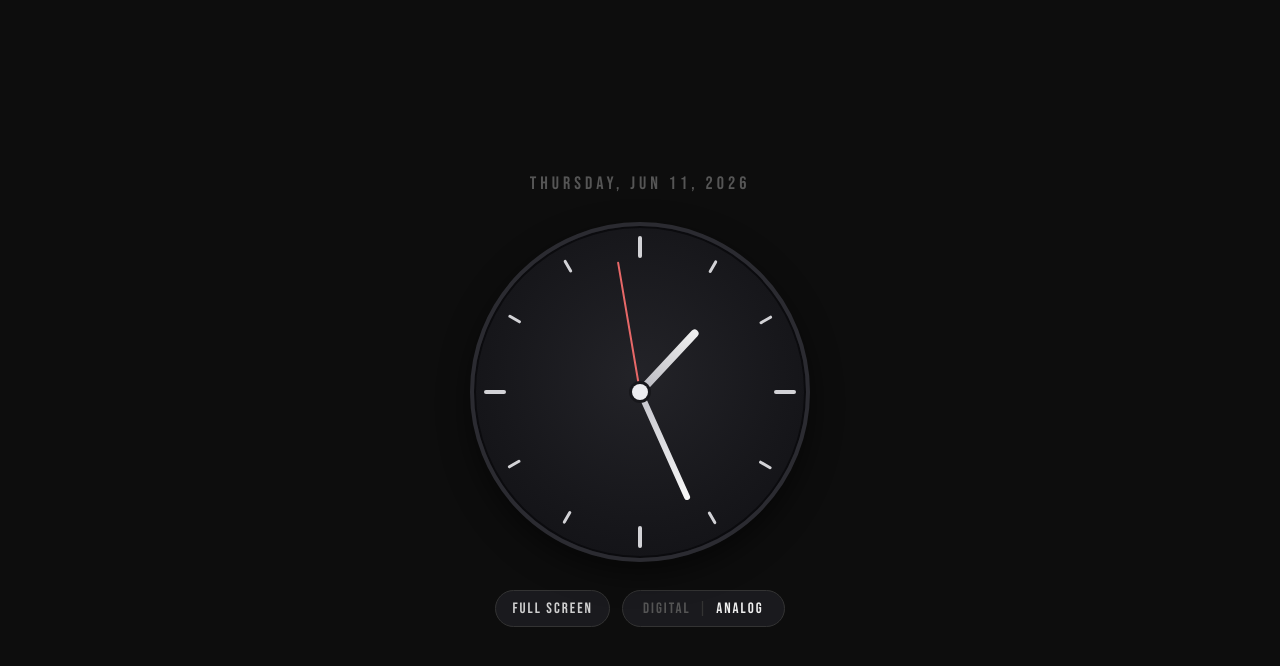
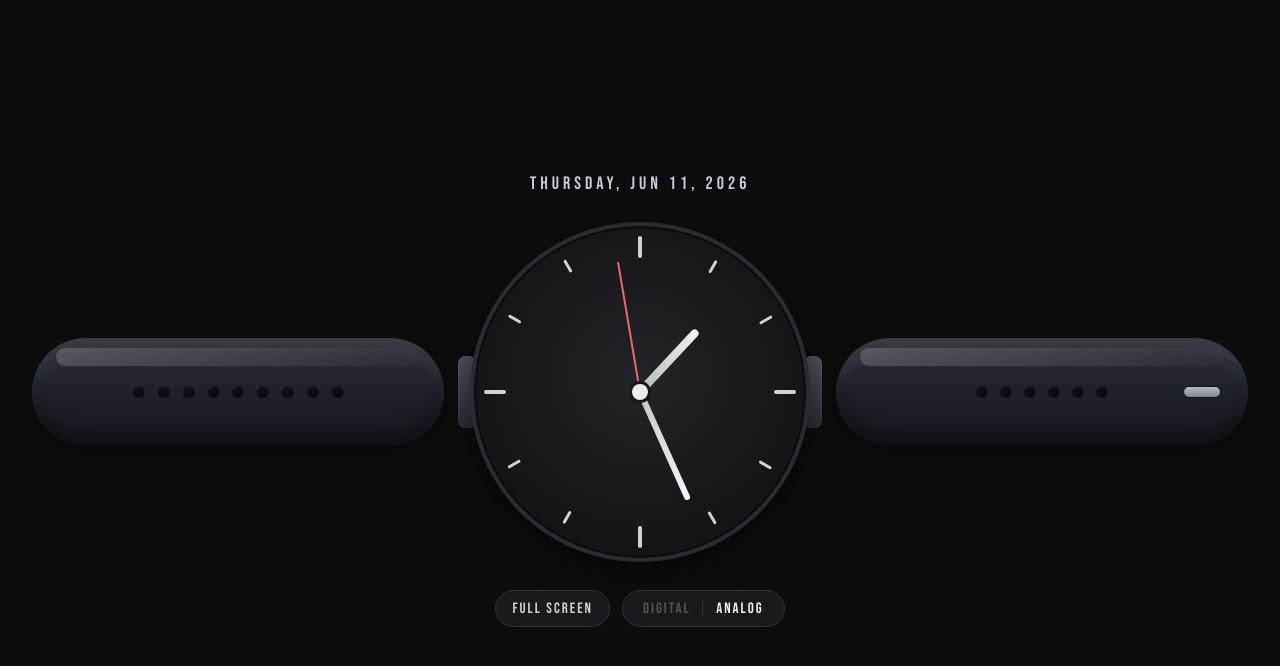
Before and after one commit to guruvayurappan-m-17444/flipper-clock, a React (Create React App) app in the folder react-app/: page / in a window 1280 px wide. Both pictures are taken after a click on the button "Toggle clock mode". Shown: the top 666 px of the page. Built offline with nearby package versions, Linux system fonts and the light colour scheme.

Commit message:
Refactor analog clock component with improved structure and styling for better visual appeal

```diff
--- a/react-app/src/FlipClock.css
+++ b/react-app/src/FlipClock.css
@@ -13,7 +13,8 @@
   font-family: 'Bebas Neue', 'Arial Narrow', sans-serif;
   font-size: 18px;
   letter-spacing: 4px;
-  color: #555;
+  color: #c6ccd6;
+  text-shadow: 0 1px 2px rgba(0, 0, 0, 0.45);
   text-transform: uppercase;
 }
 
@@ -44,6 +45,91 @@
 }
 
 /* ─── Analog Clock ────────────────────────────────────────── */
+
+.analog-watch-scene {
+  width: min(95vw, 1250px);
+  display: flex;
+  align-items: center;
+  justify-content: center;
+  gap: clamp(10px, 2vw, 26px);
+}
+
+.analog-clock-shell {
+  position: relative;
+  z-index: 2;
+}
+
+.watch-lug {
+  position: absolute;
+  top: 50%;
+  width: 18px;
+  height: 72px;
+  margin-top: -36px;
+  border-radius: 8px;
+  background: linear-gradient(180deg, #4e515c 0%, #2b2e37 100%);
+  box-shadow: inset 0 0 0 1px rgba(255, 255, 255, 0.08);
+}
+
+.lug-left {
+  left: -12px;
+}
+
+.lug-right {
+  right: -12px;
+}
+
+.watch-strap {
+  position: relative;
+  flex: 1 1 0;
+  height: 108px;
+  min-width: 110px;
+  border-radius: 58px;
+  background: linear-gradient(180deg, #2f323a 0%, #1f222a 48%, #171920 100%);
+  box-shadow: inset 0 10px 16px rgba(255, 255, 255, 0.07), inset 0 -12px 16px rgba(0, 0, 0, 0.38), 0 8px 20px rgba(0, 0, 0, 0.26);
+  overflow: hidden;
+}
+
+.strap-highlight {
+  position: absolute;
+  inset: 10px 24px auto;
+  height: 18px;
+  border-radius: 18px;
+  background: linear-gradient(90deg, rgba(255, 255, 255, 0.18), rgba(255, 255, 255, 0.02));
+}
+
+.strap-hole-row {
+  position: absolute;
+  left: 50%;
+  top: 50%;
+  transform: translate(-50%, -50%);
+  display: flex;
+  gap: clamp(10px, 1vw, 14px);
+  align-items: center;
+}
+
+.strap-hole {
+  width: 12px;
+  height: 12px;
+  border-radius: 50%;
+  background: radial-gradient(circle at 40% 40%, #0f1116 0%, #08090d 76%);
+  box-shadow: inset 0 1px 1px rgba(255, 255, 255, 0.08);
+}
+
+.strap-right .strap-hole-row {
+  gap: 12px;
+}
+
+.strap-pin {
+  position: absolute;
+  right: 28px;
+  top: 50%;
+  width: 36px;
+  height: 10px;
+  margin-top: -5px;
+  border-radius: 10px;
+  background: linear-gradient(180deg, #b6bcc7 0%, #7f8794 100%);
+  box-shadow: 0 0 0 1px rgba(0, 0, 0, 0.35);
+}
 
 .analog-clock {
   position: relative;
@@ -370,20 +456,76 @@
   }
 
   .analog-clock {
-    width: 280px;
-    height: 280px;
+    width: 244px;
+    height: 244px;
+  }
+
+  .analog-watch-scene {
+    width: 100%;
+    gap: 6px;
+  }
+
+  .watch-strap {
+    height: 72px;
+    min-width: 42px;
+    border-radius: 38px;
+  }
+
+  .strap-highlight {
+    inset: 8px 12px auto;
+    height: 12px;
+  }
+
+  .strap-hole-row {
+    gap: 7px;
+  }
+
+  .strap-hole {
+    width: 8px;
+    height: 8px;
+  }
+
+  .strap-pin {
+    width: 24px;
+    height: 8px;
+    margin-top: -4px;
+    right: 12px;
+  }
+
+  .watch-lug {
+    width: 12px;
+    height: 54px;
+    margin-top: -27px;
+  }
+
+  .lug-left {
+    left: -8px;
+  }
+
+  .lug-right {
+    right: -8px;
   }
 
   .hour-hand {
-    height: 70px;
+    height: 58px;
   }
 
   .minute-hand {
-    height: 98px;
+    height: 82px;
   }
 
   .second-hand {
-    height: 110px;
+    height: 92px;
+  }
+
+  .major-mark::before {
+    height: 17px;
+    margin-top: -112px;
+  }
+
+  .minor-mark::before {
+    height: 11px;
+    margin-top: -108px;
   }
 
   .clock-date {
--- a/react-app/src/FlipClock.js
+++ b/react-app/src/FlipClock.js
@@ -114,6 +114,20 @@ export default function FlipClock() {
           )}
         </div>
       ) : (
+        <div className="analog-watch-scene">
+          <div className="watch-strap strap-left" aria-hidden="true">
+            <div className="strap-highlight" />
+            <div className="strap-hole-row">
+              {Array.from({ length: 9 }).map((_, i) => (
+                <span key={`left-hole-${i}`} className="strap-hole" />
+              ))}
+            </div>
+          </div>
+
+          <div className="analog-clock-shell">
+            <span className="watch-lug lug-left" aria-hidden="true" />
+            <span className="watch-lug lug-right" aria-hidden="true" />
+
             <div className="analog-clock" role="img" aria-label="Analog clock with smooth moving hands">
               <div className="analog-marks" aria-hidden="true">
                 {Array.from({ length: 12 }).map((_, index) => (
@@ -139,6 +153,18 @@ export default function FlipClock() {
               />
 
               <div className="analog-center-dot" />
+            </div>
+          </div>
+
+          <div className="watch-strap strap-right" aria-hidden="true">
+            <div className="strap-highlight" />
+            <div className="strap-hole-row">
+              {Array.from({ length: 6 }).map((_, i) => (
+                <span key={`right-hole-${i}`} className="strap-hole" />
+              ))}
+            </div>
+            <span className="strap-pin" />
+          </div>
         </div>
       )}
 
```
Lines whose indentation alone changed are shown as unchanged.
